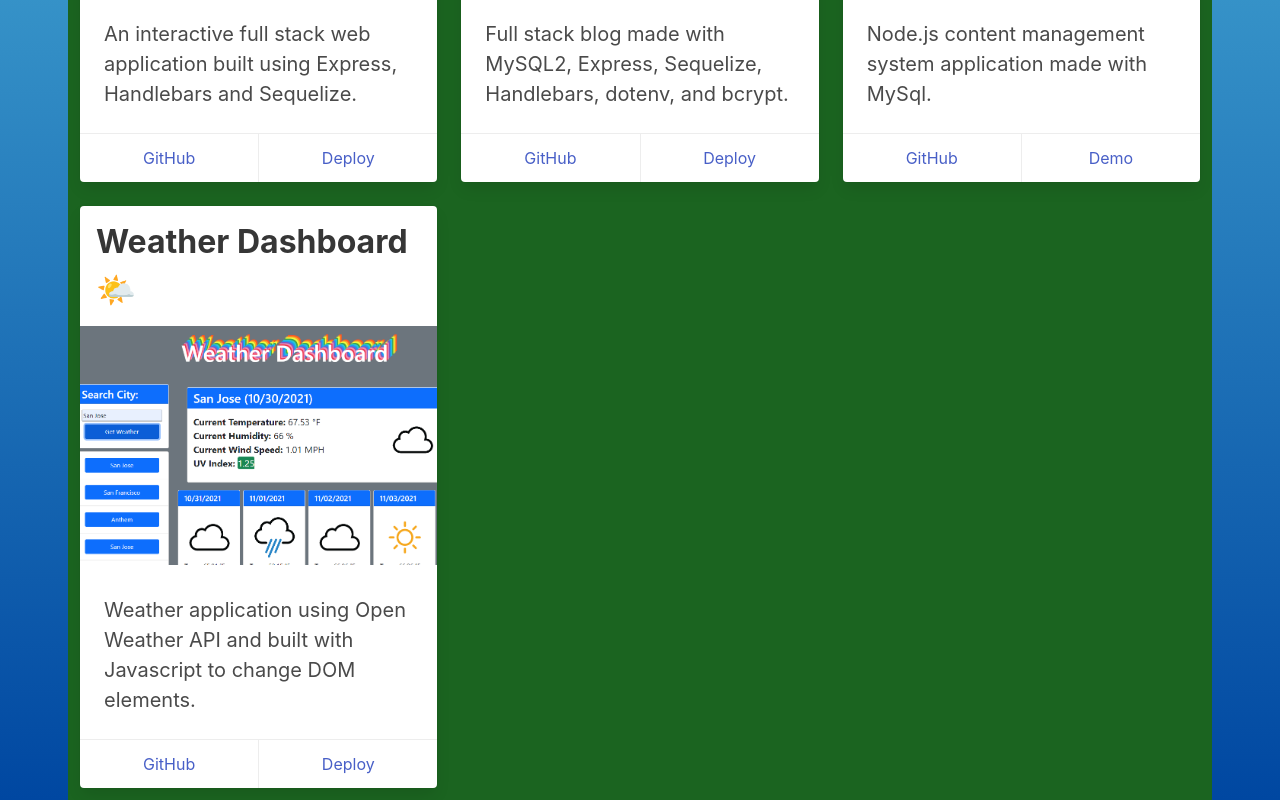
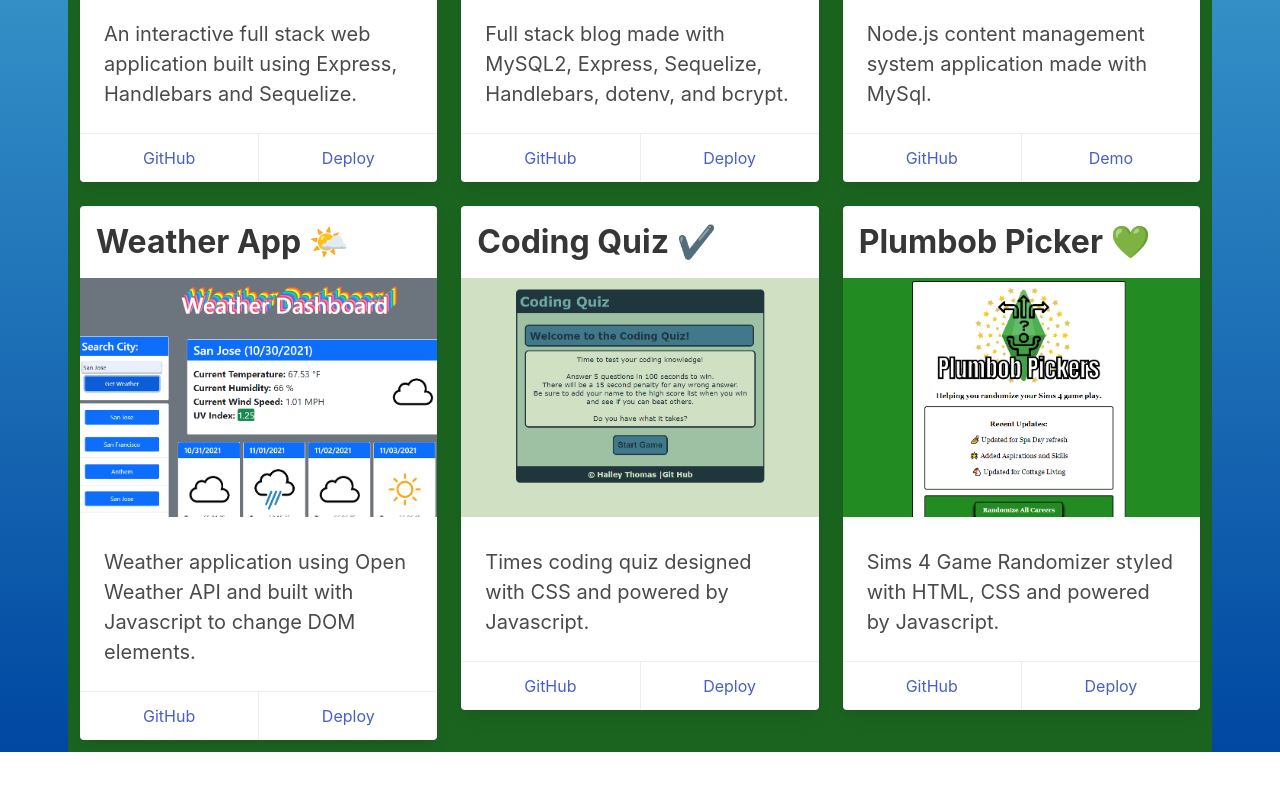
Before and after one commit to HaileyThomas/react-portfolio, a React (Create React App) app: page / in a window 1280 px wide. Shown: the part 1145-1945 px from the top of the page. After the commit the page ends 1897 px from the top, so only its background shows below. Built offline with nearby package versions, Linux system fonts and the light colour scheme.

Commit message:
finish portfolio

```diff
--- a/src/components/Portfolio/index.js
+++ b/src/components/Portfolio/index.js
@@ -137,7 +137,7 @@ function Portfolio() {
           <div className="card">
             <div className="card-header-title">
               <h1 className="is-size-3">
-                <b>Weather Dashboard 🌤️</b>
+                <b>Weather App 🌤️</b>
               </h1>
             </div>
             <div className="card-image">
@@ -173,6 +173,87 @@ function Portfolio() {
             </footer>
           </div>
         </div>
+
+        <div className="column is-4">
+          <div className="card">
+            <div className="card-header-title">
+              <h1 className="is-size-3">
+                <b>Coding Quiz ✔️</b>
+              </h1>
+            </div>
+            <div className="card-image">
+              <img
+                src={codingquiz}
+                className="project-img"
+                alt="Coding Quiz Screenshot"
+              />
+            </div>
+            <div className="card-content">
+              <p className="is-size-5">
+                Times coding quiz designed with CSS and powered by Javascript.
+              </p>
+            </div>
+            <footer className="card-footer">
+              <a
+                href="https://github.com/HaileyThomas/coding-quiz"
+                className="card-footer-item"
+                target="_blank"
+                rel="noreferrer"
+              >
+                GitHub
+              </a>
+              <a
+                href="https://haileythomas.github.io/coding-quiz/"
+                className="card-footer-item"
+                target="_blank"
+                rel="noreferrer"
+              >
+                Deploy
+              </a>
+            </footer>
+          </div>
+        </div>
+
+        <div className="column is-4">
+          <div className="card">
+            <div className="card-header-title">
+              <h1 className="is-size-3">
+                <b>Plumbob Picker 💚</b>
+              </h1>
+            </div>
+            <div className="card-image">
+              <img
+                src={plumbob}
+                className="project-img"
+                alt="Plumbob Picker Screenshot"
+              />
+            </div>
+            <div className="card-content">
+              <p className="is-size-5">
+                Sims 4 Game Randomizer styled with HTML, CSS and powered by
+                Javascript.
+              </p>
+            </div>
+            <footer className="card-footer">
+              <a
+                href="https://github.com/HaileyThomas/plumbobpicker"
+                className="card-footer-item"
+                target="_blank"
+                rel="noreferrer"
+              >
+                GitHub
+              </a>
+              <a
+                href="https://haileythomas.github.io/plumbobpicker/"
+                className="card-footer-item"
+                target="_blank"
+                rel="noreferrer"
+              >
+                Deploy
+              </a>
+            </footer>
+          </div>
+        </div>
       </div>
     </section>
   );
```
